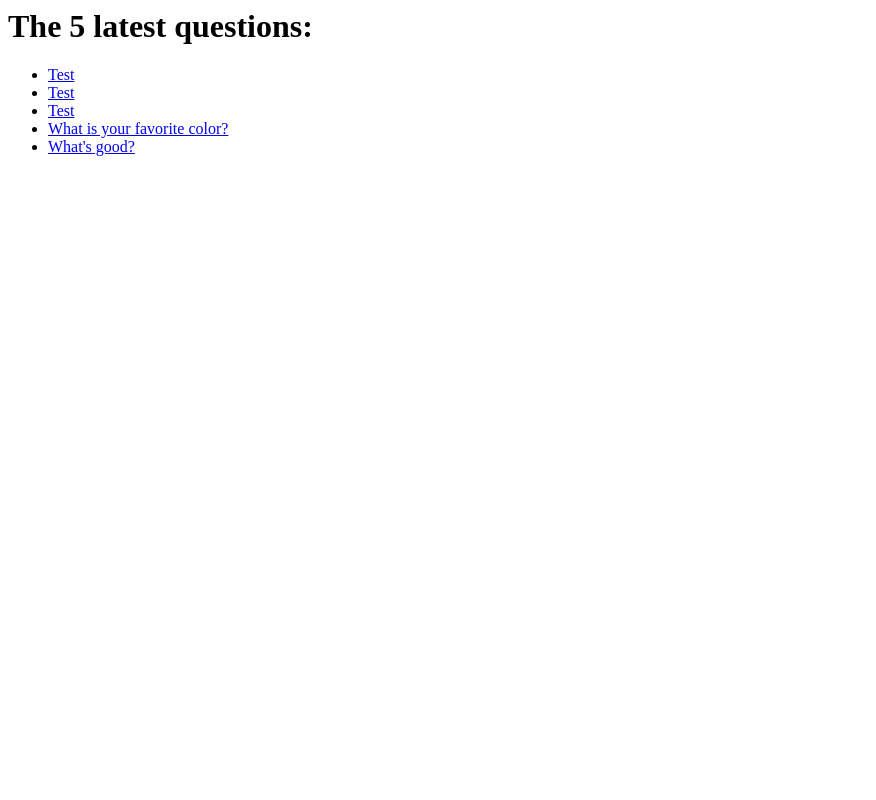
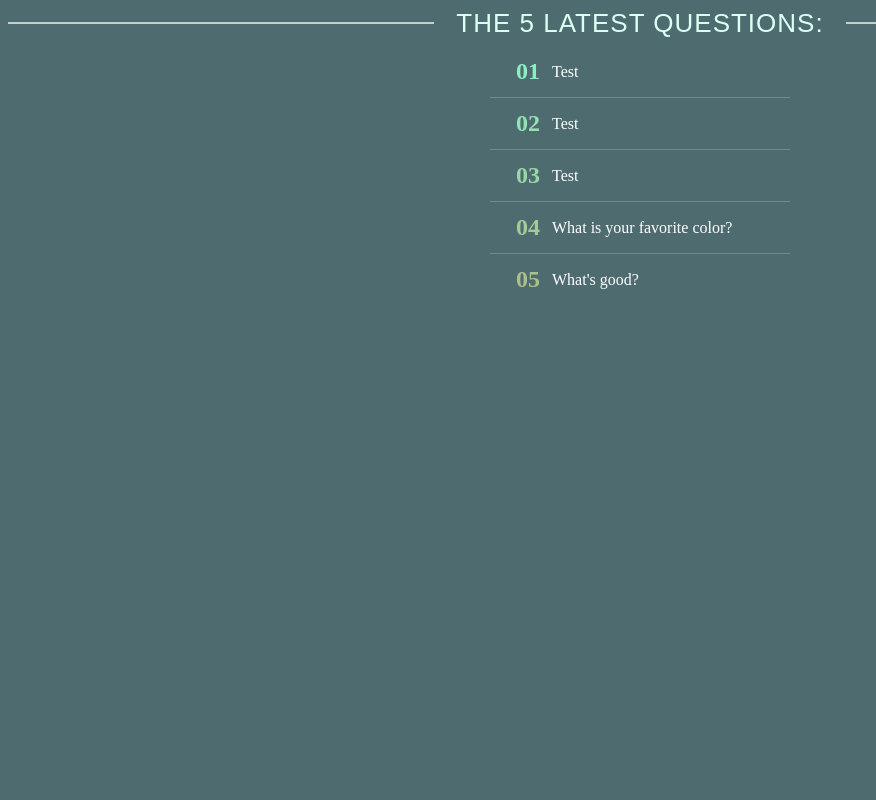
Before and after one commit to Maialp/mysite, a Django app: page /polls/ in a window 1280 px wide. Shown: the whole page, without its empty margins (0-876 px from the left). Run offline with Django 4.2, Linux system fonts and the light colour scheme; data comes from the database, SQL or seed files in the repository; both versions use the stored data as it was after the commit.

Commit message:
Add style to question list page

```diff
--- /dev/null
+++ b/polls/static/polls/style.css
@@ -0,0 +1,90 @@
+/* List */
+body {
+    background-color: rgb(78, 107, 112);
+}
+h1 {
+    position: relative;
+    padding: 0;
+    margin: 0;
+    font-family: "Raleway", sans-serif;
+    font-weight: 300;
+    font-size: 40px;
+    color: #dbfff2;
+    -webkit-transition: all 0.4s ease 0s;
+    -o-transition: all 0.4s ease 0s;
+    transition: all 0.4s ease 0s;
+  }
+.eight h1 {
+  text-align:center;
+
+  text-transform:uppercase;
+  font-size:26px; letter-spacing:1px;
+
+  display: grid;
+  grid-template-columns: 1fr auto 1fr;
+  grid-template-rows: 16px 0;
+  grid-gap: 22px;
+}
+
+.eight h1:after,.eight h1:before {
+  content: " ";
+  display: block;
+  border-bottom: 2px solid #ccc;
+}
+
+ul {
+    margin: auto;
+    counter-reset: index;
+    padding: 0;
+    max-width: 300px;
+  }
+
+  /* List element */
+  li {
+    counter-increment: index;
+    display: flex;
+    align-items: center;
+    padding: 12px 0;
+    box-sizing: border-box;
+  }
+
+
+  /* Element counter */
+  li::before {
+    content: counters(index, ".", decimal-leading-zero);
+    font-size: 1.5rem;
+    text-align: right;
+    font-weight: bold;
+    min-width: 50px;
+    padding-right: 12px;
+    font-variant-numeric: tabular-nums;
+    align-self: flex-start;
+    background-image: linear-gradient(to bottom, aquamarine, orangered);
+    background-attachment: fixed;
+    -webkit-background-clip: text;
+    -webkit-text-fill-color: transparent;
+  }
+
+
+  /* Element separation */
+  a + a li {
+    border-top: 1px solid rgba(255,255,255,0.2);
+  }
+  a{
+      color: white;
+  }
+  a:link {
+    text-decoration: none;
+  }
+
+  a:visited {
+    text-decoration: none;
+  }
+
+  a:hover {
+    text-decoration: underline;
+  }
+
+  a:active {
+    text-decoration: underline;
+  }
--- a/polls/templates/polls/index.html
+++ b/polls/templates/polls/index.html
@@ -1,8 +1,14 @@
-<h1>The 5 latest questions:</h1>
+{% load static %}
+
+<link rel="stylesheet" type="text/css" href="{% static 'polls/style.css' %}">
+<div class="eight">
+    <h1>The 5 latest questions:</h1>
+  </div>
+
 {% if latest_question_list %}
     <ul>
     {% for question in latest_question_list %}
-        <li><a href="{% url 'polls:detail' question.id %}">{{ question.question_text }}</a></li>
+        <a href="{% url 'polls:detail' question.id %}"><li>{{ question.question_text }}</li></a>
     {% endfor %}
     </ul>
 {% else %}
```
Also changed, not shown: db.sqlite3.
